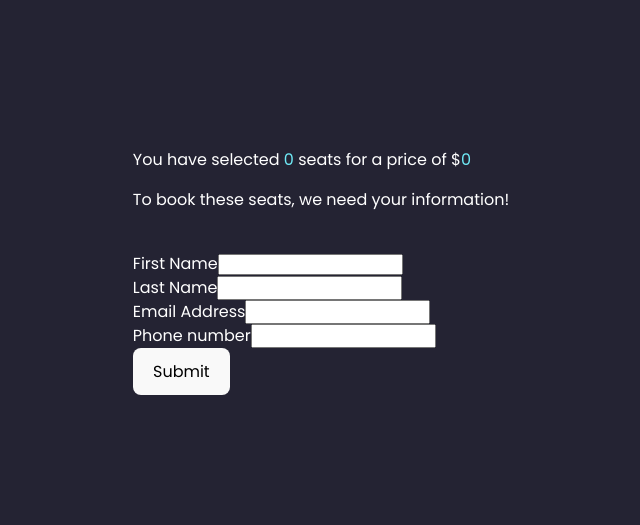
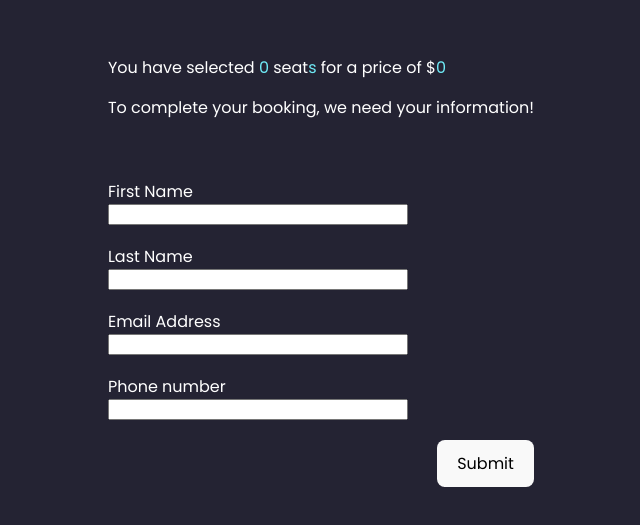
Before and after one commit to Franslin/Bookingsite, a React (Vite) app in the folder Bookingsite-react/: page /booking in a window 1280 px wide. Shown: the part 131-656 px from the top of the page, without its empty margins (319-959 px from the left). Built offline with nearby package versions, Linux system fonts and the light colour scheme.

Commit message:
Fixed CSS

```diff
--- a/Bookingsite-react/src/components/BookingPage.tsx
+++ b/Bookingsite-react/src/components/BookingPage.tsx
@@ -1,6 +1,7 @@
 import { useFormik } from 'formik'
 import { MovieDataInterface } from './data/Movies';
 import { useNavigate } from 'react-router-dom';
+import './style.css';
 
 type BookingPageProps = {
     selectedSeats: string[];
@@ -72,10 +73,10 @@ function BookingPage({selectedSeats, totalSeatCost, selectedMovie}:BookingPagePr
         <>
             <section>
                 <p className="text">
-                    You have selected <span id="count">{selectedSeats.length}</span> seats for a price of $<span id="total">{totalSeatCost}</span>
+                    You have selected <span id="count">{selectedSeats.length}</span> seat<span className={selectedSeats.length === 1 ? 'hidden' : ''}>s </span>for a price of $<span id="total">{totalSeatCost}</span>
                 </p>
                 <p>{selectedSeats.map((seat) => `${seat}, `)}</p>
-                <p>To book these seats, we need your information!</p>
+                <p>To complete your booking, we need your information!</p>
                 <br></br>
                 <form onSubmit={formik.handleSubmit} noValidate>
                     <div className='form-row'>
@@ -89,7 +90,7 @@ function BookingPage({selectedSeats, totalSeatCost, selectedMovie}:BookingPagePr
                             value={formik.values.firstName}/>
                         {formik.touched.firstName && formik.errors.firstName ? <span className="error">{formik.errors.firstName}</span> : null}
                     </div>
-                    <div className="row">
+                    <div className="form-row">
                         <label htmlFor="lastName">Last Name</label>
                         <input
                             id="lastName"
@@ -100,7 +101,7 @@ function BookingPage({selectedSeats, totalSeatCost, selectedMovie}:BookingPagePr
                             value={formik.values.lastName}/>
                         {formik.touched.lastName && formik.errors.lastName ? <div className="error">{formik.errors.lastName}</div> : null}
                     </div>
-                    <div className="row">
+                    <div className="form-row">
                         <label htmlFor="email">Email Address</label>
                         <input
                         id="email"
@@ -111,7 +112,7 @@ function BookingPage({selectedSeats, totalSeatCost, selectedMovie}:BookingPagePr
                         value={formik.values.email}/>
                         {formik.touched.email && formik.errors.email ? <div className="error">{formik.errors.email}</div> : null}
                     </div>
-                    <div className="row">
+                    <div className="form-row">
                         <label htmlFor="phone">Phone number</label>
                         <input
                             id="phone"
@@ -122,7 +123,7 @@ function BookingPage({selectedSeats, totalSeatCost, selectedMovie}:BookingPagePr
                             value={formik.values.phone}/>
                             {formik.touched.phone && formik.errors.phone ? <div className="error">{formik.errors.phone}</div> : null}
                     </div>
-                    <button className="" type="submit">Submit</button>
+                    <button className="continue-button" type="submit">Submit</button>
                 </form>
             </section>
 
--- a/Bookingsite-react/src/components/SelectionPage.tsx
+++ b/Bookingsite-react/src/components/SelectionPage.tsx
@@ -95,15 +95,15 @@ function SelectionPage({selectedSeats, setSelectedSeats, totalSeatCost, setTotal
     </ul>
     <div className="container">
       <div className="screen"></div>
-      <div className="">
+      <div className="seat-row-container">
         {renderSeatRows()}
       </div>
     </div>
-    <p className="text">
+    <p className="text center-text">
       You have selected <span id="count">{selectedSeats.length}</span> seats for a price of $<span id="total">{totalSeatCost}</span>
     </p>
 
-      <Link className={selectedSeats.length > 0 ? '' : 'hidden'} to={"/booking"}><button>CONTINUE</button></Link>
+      <Link className={selectedSeats.length > 0 ? 'continue-button' : 'hidden'} to={"/booking"}><button>CONTINUE</button></Link>
 
         </>
     )
--- a/Bookingsite-react/src/components/style.css
+++ b/Bookingsite-react/src/components/style.css
@@ -20,10 +20,6 @@ body {
   visibility: hidden;
 }
 
-.movie-container {
-  margin: 20px 0;
-}
-
 .movie-container select {
   background-color: #fff;
   border: 0;
@@ -40,6 +36,22 @@ body {
 .container {
   perspective: 1000px;
   margin-bottom: 30px;
+  display: flex;
+  flex-direction: column;
+  align-items: center;
+  justify-content: center;
+
+}
+
+.movie-container {
+  margin: 20px 0;
+}
+
+.seat-row-container{
+  display: flex;
+  flex-direction: column;
+  justify-content: center !important;
+  align-items: center;
 }
 
 .seat {
@@ -115,6 +127,33 @@ p.text {
   margin: 5px 0;
 }
 
+p.text {
+  margin: 5px 0;
+}
+
 p.text span {
   color: #6feaf6;
 }
+
+p.center-text{
+  text-align: center;
+}
+
+.continue-button{
+  float: right;
+  margin-top: 20px;
+}
+
+
+.form-row{
+  display: flex;
+  flex-direction: column;
+
+  margin-right: 10px;
+  margin-top: 20px;
+  max-width: 300px;
+}
+
+.error{
+  color: red;
+}
```
